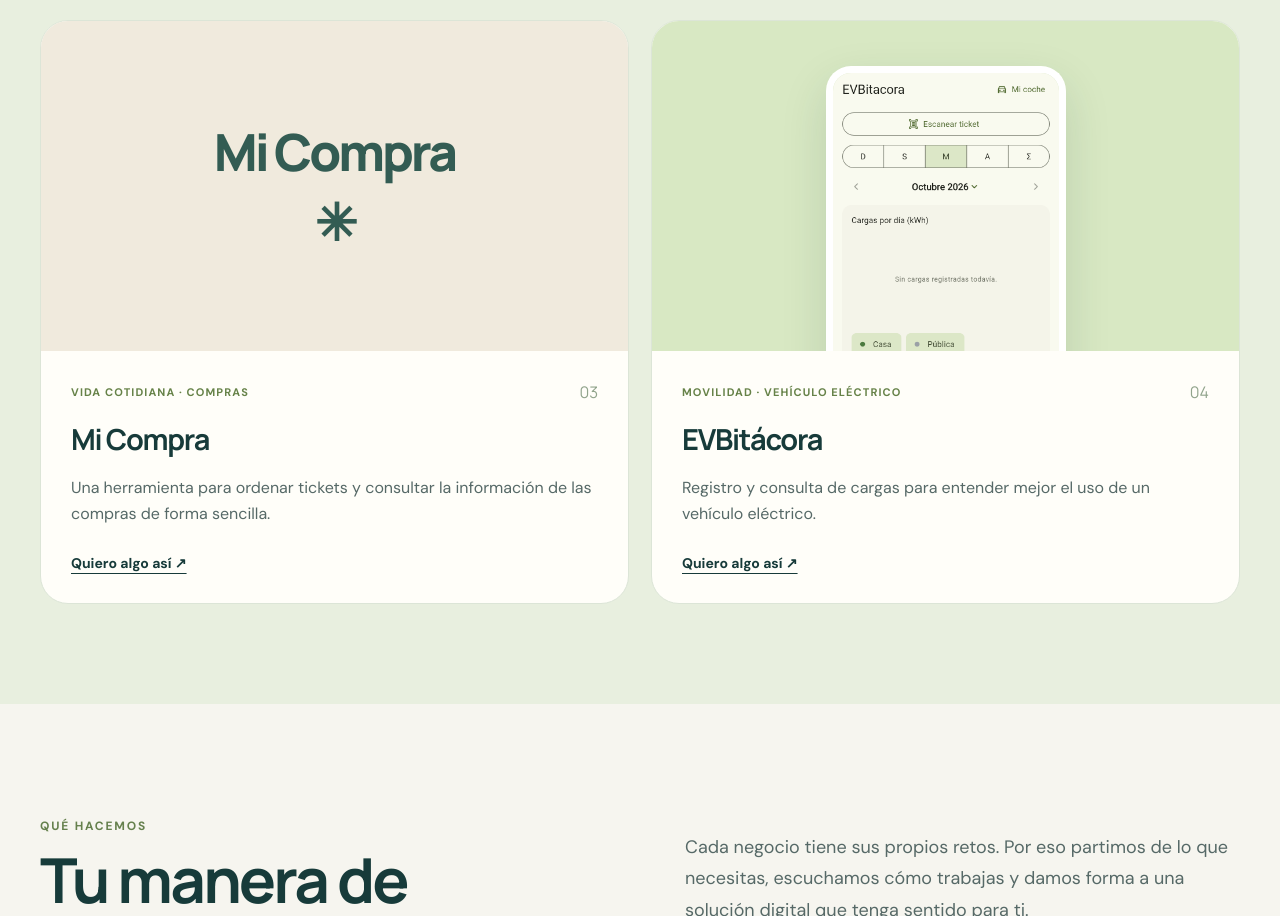
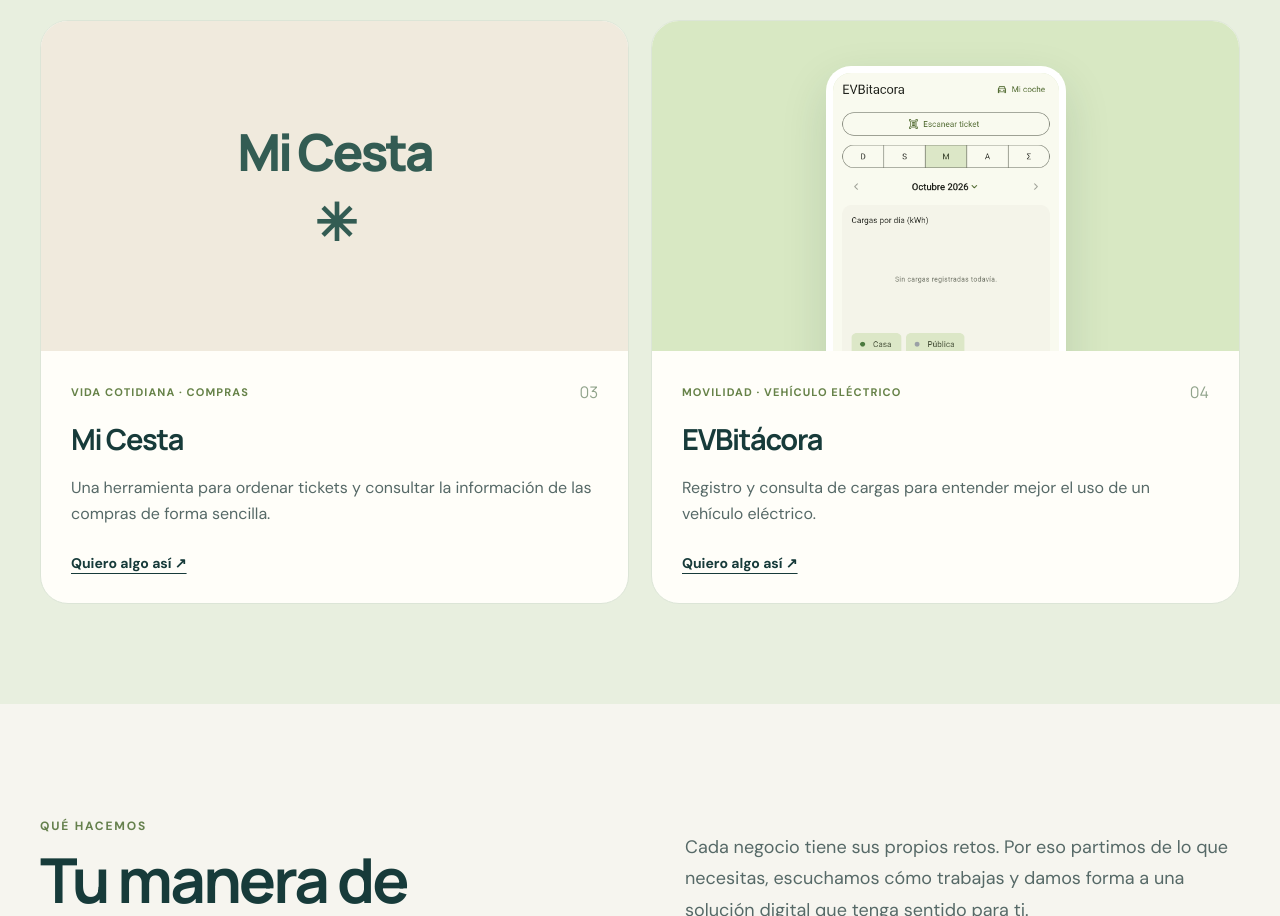
Before and after one commit to roberhg-debug/web, a plain HTML site: page dist/index.html in a window 1280 px wide. Shown: the part 2508-3424 px from the top of the page. Drawn offline with Linux system fonts and the light colour scheme.

Commit message:
Web: Mi Compra pasa a Mi Cesta; mapa de pantallas
Co-Authored-By: Claude Sonnet 5.5 <noreply@anthropic.com>

```diff
--- a/dist/index.html
+++ b/dist/index.html
@@ -18,7 +18,7 @@ footer .legal{display:flex;gap:16px;flex-wrap:wrap;font-size:13px}footer .legal
 <section class="projects" id="productos"><div class="wrap"><div class="section-intro"><div><span class="kicker">Una muestra de nuestro trabajo</span><h2>Problemas reales.<br>Ideas que toman forma.</h2></div><p>Desde la organización de una autoescuela hasta el seguimiento de una carga eléctrica: cada proyecto empieza entendiendo a las personas que lo usarán.</p></div><div class="grid">
 <article class="card"><div class="visual"><img src="/assets/turnovial-agenda.png" alt="Vista de la agenda mensual de TurnoVial" loading="lazy"></div><div class="card-content"><div class="card-top"><span class="tag">Organización · Autoescuelas</span><span class="number">01</span></div><h3>TurnoVial</h3><p>Clases, horarios y seguimiento en una agenda pensada para el día a día de una autoescuela.</p><a class="project-link" href="mailto:einanovastudio@gmail.com?subject=Consulta%20sobre%20TurnoVial">Quiero algo así ↗</a></div></article>
 <article class="card"><div class="visual mister"><img src="/assets/mister-pizarra.jpg" alt="Captura de la pizarra de Míster Cantera" loading="lazy"></div><div class="card-content"><div class="card-top"><span class="tag">Deporte · Fútbol base</span><span class="number">02</span></div><h3>Míster Cantera</h3><p>Organización de equipos y recursos para entrenadores de fútbol base, con una pizarra para preparar ejercicios.</p><a class="project-link" href="mailto:einanovastudio@gmail.com?subject=Consulta%20sobre%20M%C3%ADster%20Cantera">Quiero algo así ↗</a></div></article>
-<article class="card"><div class="visual text alt"><span class="visual-word">Mi Compra<br>✳</span></div><div class="card-content"><div class="card-top"><span class="tag">Vida cotidiana · Compras</span><span class="number">03</span></div><h3>Mi Compra</h3><p>Una herramienta para ordenar tickets y consultar la información de las compras de forma sencilla.</p><a class="project-link" href="mailto:einanovastudio@gmail.com?subject=Consulta%20sobre%20Mi%20Compra">Quiero algo así ↗</a></div></article>
+<article class="card"><div class="visual text alt"><span class="visual-word">Mi Cesta<br>✳</span></div><div class="card-content"><div class="card-top"><span class="tag">Vida cotidiana · Compras</span><span class="number">03</span></div><h3>Mi Cesta</h3><p>Una herramienta para ordenar tickets y consultar la información de las compras de forma sencilla.</p><a class="project-link" href="mailto:einanovastudio@gmail.com?subject=Consulta%20sobre%20Mi%20Cesta">Quiero algo así ↗</a></div></article>
 <article class="card"><div class="visual ev"><img src="/assets/evbitacora-resumen.png" alt="Vista del resumen de EVBitácora" loading="lazy"></div><div class="card-content"><div class="card-top"><span class="tag">Movilidad · Vehículo eléctrico</span><span class="number">04</span></div><h3>EVBitácora</h3><p>Registro y consulta de cargas para entender mejor el uso de un vehículo eléctrico.</p><a class="project-link" href="mailto:einanovastudio@gmail.com?subject=Consulta%20sobre%20EVBit%C3%A1cora">Quiero algo así ↗</a></div></article></div></div></section>
 <section class="services wrap" id="estudio"><div class="service-layout"><div><span class="kicker">Qué hacemos</span><h2>Tu manera de trabajar marca el camino.</h2></div><div><p class="service-copy">Cada negocio tiene sus propios retos. Por eso partimos de lo que necesitas, escuchamos cómo trabajas y damos forma a una solución digital que tenga sentido para ti.</p><div class="service-list"><div class="service-item"><span>01</span><div><b>Aplicaciones a medida</b><p>Herramientas diseñadas alrededor de tareas y personas concretas.</p></div></div><div class="service-item"><span>02</span><div><b>Organización más clara</b><p>Procesos, información y tareas reunidos de una forma más sencilla.</p></div></div><div class="service-item"><span>03</span><div><b>Soluciones adaptables</b><p>Empezamos por lo que importa hoy y evolucionamos contigo.</p></div></div></div></div></div></section>
 <section class="use-cases wrap" id="soluciones"><div class="section-intro"><div><span class="kicker">Soluciones digitales para negocios</span><h2>Una herramienta para cada forma de trabajar.</h2></div><p>La tecnología resulta útil cuando responde a una necesidad concreta. Estos son algunos tipos de tareas que pueden servir como punto de partida para un proyecto a medida.</p></div><div class="use-grid"><article><span>01</span><h3>Agenda y planificación</h3><p>Organiza citas, clases o actividades en una herramienta adaptada a la forma en que trabaja tu equipo.</p></article><article><span>02</span><h3>Información de un vistazo</h3><p>Reúne y consulta los datos que necesitas para seguir el día a día sin depender de documentos dispersos.</p></article><article><span>03</span><h3>Procesos digitales</h3><p>Convierte tareas repetitivas en flujos más claros para las personas que los utilizan.</p></article></div><p class="use-note">Trabajamos con negocios de Mallorca que buscan soluciones adaptadas a su forma de trabajar. También podemos hablar de proyectos de otras zonas. Cuéntanos qué necesitas para definir juntos el alcance y las funciones.</p></section>
```
Also changed, not shown: 1 other file.
